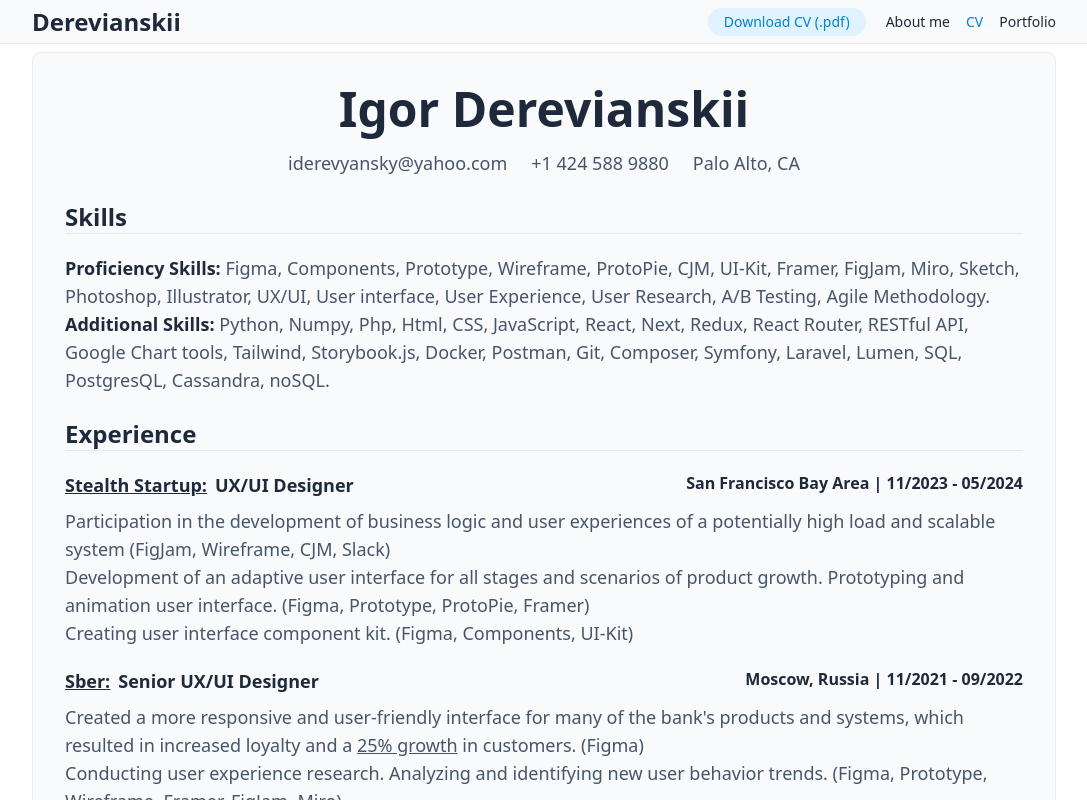
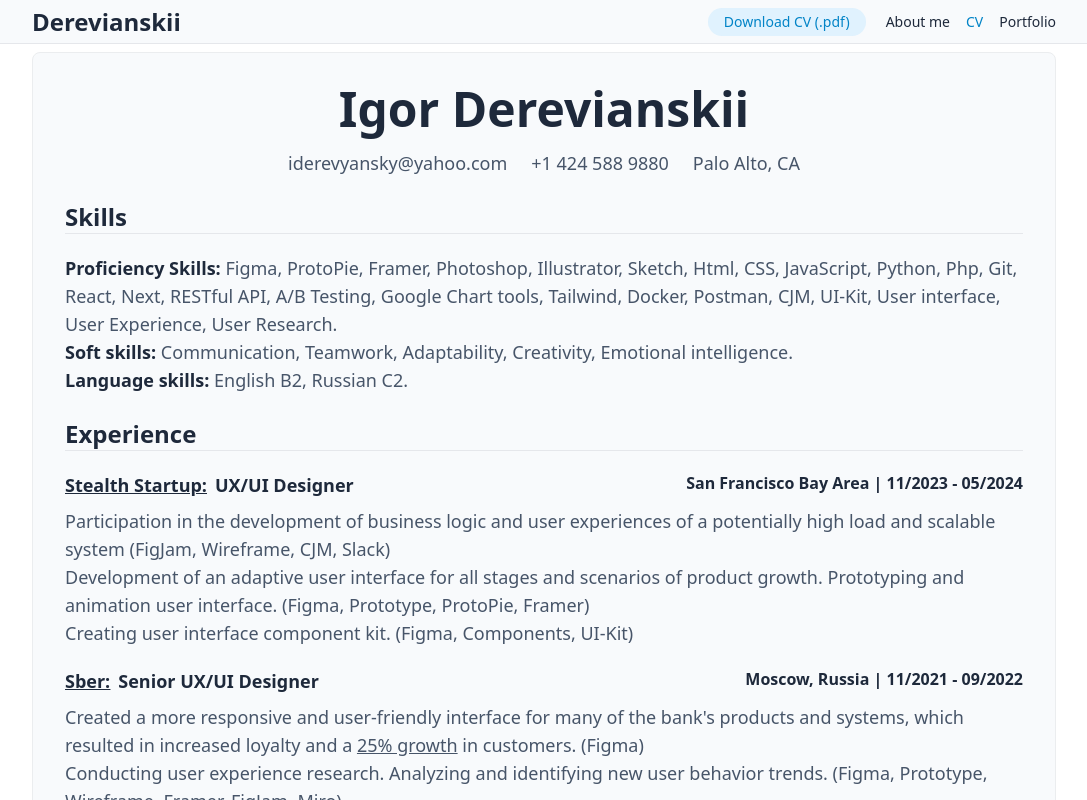
Before and after one commit to IDerevyansky/mycv, a Next.js app: page /cv in a window 1280 px wide. Shown: the top 800 px of the page, without its empty margins (96-1183 px from the left). Built offline with nearby package versions, Linux system fonts and the light colour scheme.

Commit message:
fix skills

```diff
--- a/src/app/components/body/body.js
+++ b/src/app/components/body/body.js
@@ -48,6 +48,34 @@ function Experience(q, id){
                         <h2>{DATA.skills.title}</h2>
                     </div>
                     <div className='expBox'>
+
+
+                        {/* {
+
+
+                            DATA.skills.list.map((item, key, array)=>{
+
+                                console.log( )
+                                return(
+                                    <p key={key}><strong>{item.title}</strong>
+
+                                        {
+
+                                            item.list ? item.list + ", " : item.list + "."
+
+                                        }
+
+                                    </p>
+                                )
+
+                            })
+
+                        } */}
+
+
+
+
+
                         <p><strong>{DATA.skills.list[0].title}</strong>{
                             DATA.skills.list[0].list.map((item, key, array)=>(
 
@@ -62,6 +90,16 @@ function Experience(q, id){
 
                             ))
                         }</p>
+                          <p><strong>{DATA.skills.list[2].title}</strong>{
+                            DATA.skills.list[2].list.map((item, key, array)=>(
+
+                            key < array.length - 1? item + ", " : item + "."
+
+                            ))
+                        }</p>
+
+
+
                     </div>
 
                 </div>
--- a/src/app/lib/cv.json
+++ b/src/app/lib/cv.json
@@ -38,11 +38,15 @@
         "list":[
             {
              "title":"Proficiency Skills: ",
-             "list":["Figma", "Components", "Prototype", "Wireframe", "ProtoPie", "CJM", "UI-Kit", "Framer", "FigJam", "Miro", "Sketch", "Photoshop", "Illustrator", "UX/UI", "User interface", "User Experience", "User Research" ,"A/B Testing", "Agile Methodology"]
+             "list":["Figma", "ProtoPie", "Framer", "Photoshop", "Illustrator", "Sketch", "Html", "CSS", "JavaScript", "Python", "Php", "Git", "React", "Next", "RESTful API", "A/B Testing", "Google Chart tools", "Tailwind", "Docker", "Postman", "CJM", "UI-Kit",  "User interface", "User Experience", "User Research"]
             },
             {
-             "title":"Additional Skills: ",
-             "list":["Python", "Numpy", "Php", "Html", "CSS", "JavaScript", "React", "Next", "Redux", "React Router", "RESTful API", "Google Chart tools", "Tailwind", "Storybook.js", "Docker", "Postman", "Git", "Composer", "Symfony", "Laravel", "Lumen", "SQL", "PostgresQL", "Cassandra", "noSQL"]
+             "title":"Soft skills: ",
+             "list":["Communication", "Teamwork", "Adaptability", "Creativity", "Emotional intelligence"]
+            },
+            {
+                "title":"Language skills: ",
+                "list":["English B2", "Russian C2"]
             }
 
         ]
```
Lines whose indentation alone changed are shown as unchanged.
